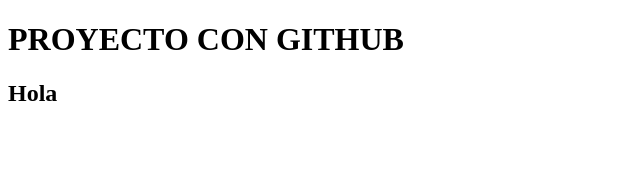
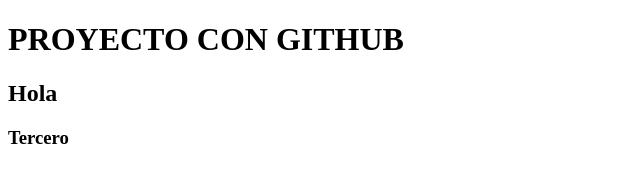
Before and after one commit to 66RAPTOR/PaginaUno, a plain HTML site: page index.html in a window 1280 px wide. Shown: the full height of the page, 0-640 px from the left. Drawn offline with Linux system fonts and the light colour scheme.

Commit message:
tercer commit

```diff
--- a/index.html
+++ b/index.html
@@ -8,5 +8,6 @@
 <body>
     <h1> PROYECTO CON GITHUB</h1>
     <h2>Hola </h2>
+    <h3>Tercero</h3>
 </body>
 </html>
--- a/js/accion.js
+++ b/js/accion.js
@@ -1 +1 @@
-console.log('Hola ');
+console.log('Hola , a todos');
```
